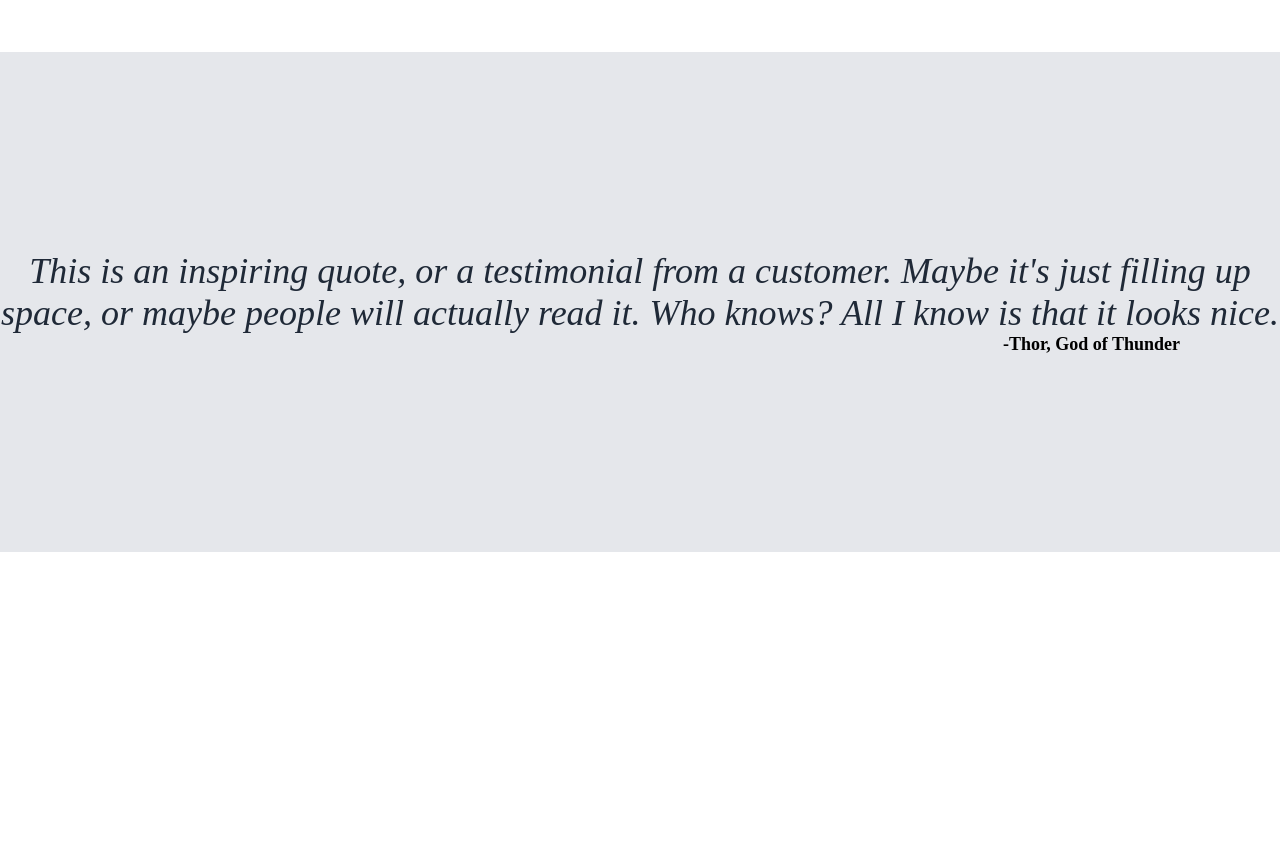
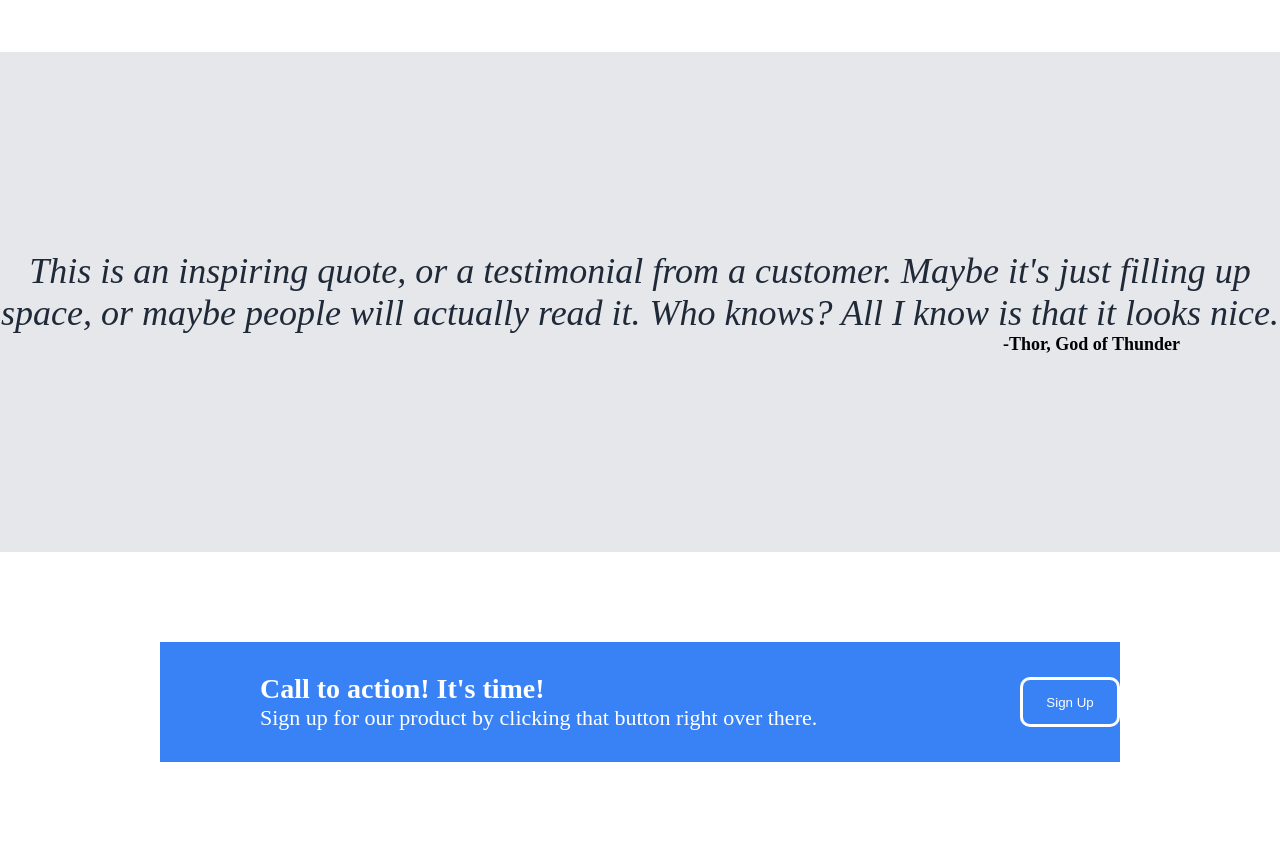
Before and after one commit to jeangerbred/Odin-LandingPage, a plain HTML site: page index.html in a window 1280 px wide. Shown: the part 1027-1879 px from the top of the page. Before the commit the page ends 1579 px from the top, so only its background shows below. Drawn offline with Linux system fonts and the light colour scheme.

Commit message:
Section 4, attempt #1.

```diff
--- a/index.html
+++ b/index.html
@@ -59,5 +59,16 @@
                 <p class="Author">-Thor, God of Thunder</p>
             </div>
         </div>
+        <div class="Sec4">
+            <div class="Container">
+                <div class="Left-text">
+                    <h4>Call to action! It's time!</h4>
+                    <p class="Text-under">Sign up for our product by clicking that button right over there.</p>
+                </div>
+                <div class="Right-text">
+                    <button type="button" class="Button2">Sign Up</button>
+                </div>
+            </div>
+        </div>
     </body>
 </html>
--- a/styles.css
+++ b/styles.css
@@ -152,3 +152,51 @@ h3 {
     justify-content: flex-end;
     margin-right: 100px;
 }
+
+.Sec4 {
+    height: 300px;
+    display: flex;
+    justify-content: center;
+    align-items: center;
+}
+
+.Container {
+    background-color: #3882F6;
+    width: 75%;
+    height: 40%;
+    display: flex;
+    flex-direction: row;
+}
+
+.Left-text {
+    width: 80%;
+    margin-left: 100px;
+    display: flex;
+    justify-content: center;
+    flex-direction: column;
+}
+
+h4 {
+    color: white;
+    font-size: 28px;
+}
+
+.Text-under {
+    color: white;
+    font-size: 22px;
+}
+
+.Right-text {
+    display: flex;
+    justify-content: flex-start;
+    align-items: center;
+}
+
+.Button2 {
+    background-color: #3882F6;
+    color: white;
+    width: 100px;
+    height: 50px;
+    border: 3px solid white;
+    border-radius: 10px;
+}
```
